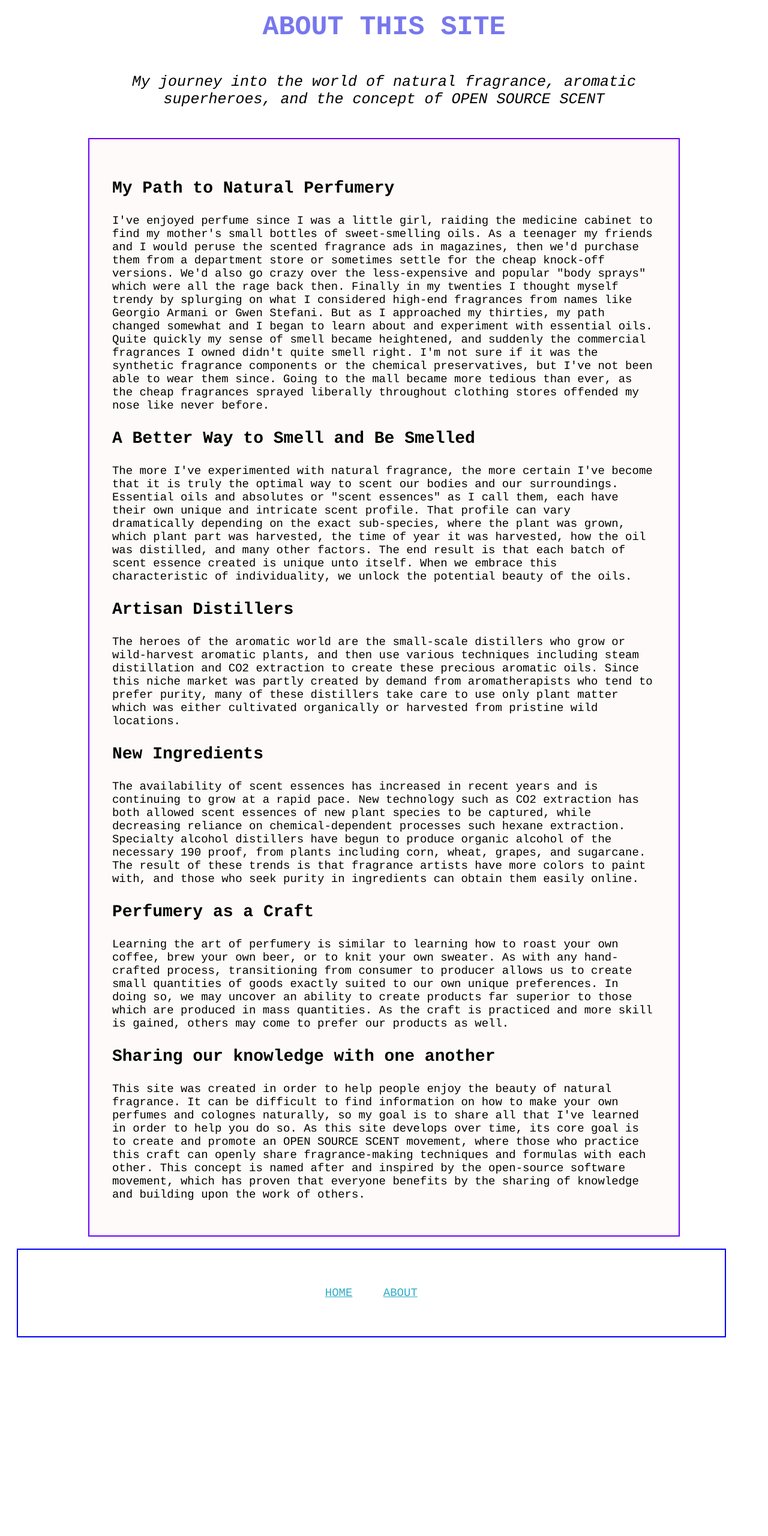
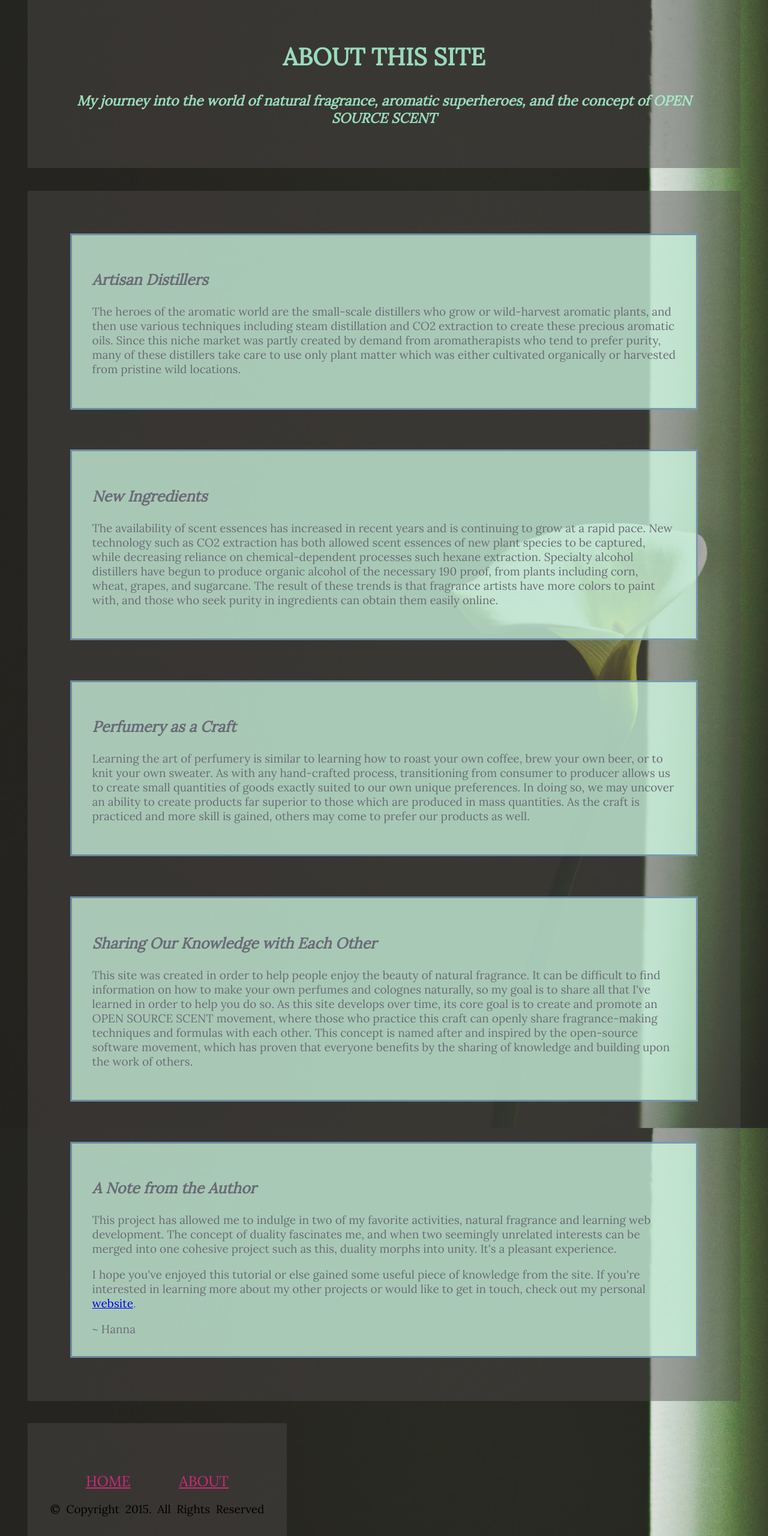
Before and after one commit to hanzbonanz/natural-fragrance, a plain HTML site: page about.html in a window 1280 px wide. Shown: the part 40-2600 px from the top of the page at 60% size. Before the commit the page ends 2289 px from the top, so only its background shows below. Drawn offline with Linux system fonts and the light colour scheme.

Commit message:
Upload correct version of website

```diff
--- a/about.html
+++ b/about.html
@@ -3,46 +3,64 @@
   <head>
     <title>About</title>
     <link type="text/css" rel="stylesheet" href="css/styles.css" media="all">
+    <link href='http://fonts.googleapis.com/css?family=Lora' rel='stylesheet' type='text/css'>
   </head>
 
   <body>
-    <h1>ABOUT THIS SITE </h1>
-
-    <p class="intro">My journey into the world of natural fragrance, aromatic superheroes, and the concept of OPEN SOURCE SCENT</p>
+    <div class="headline">
+      <h2>ABOUT THIS SITE </h2>
+      <h4 class="intro">My journey into the world of natural fragrance, aromatic superheroes, and the concept of OPEN SOURCE SCENT</h4>
+    </div>
 
     <div class="body">
+      <!-- <div class="section">
+        <h3>My Path to Natural Perfumery</h3>
+        <p>I've enjoyed perfume since I was a little girl, raiding the medicine cabinet to find my mother's small bottles of sweet-smelling oils. As a teenager my friends and I would peruse the scented fragrance ads in magazines, then we'd purchase them from a department store or sometimes settle for the cheap knock-off versions. We'd also go crazy over the less-expensive and popular "body sprays" which were all the rage back then. Finally in my twenties I thought myself trendy by splurging on what I considered high-end fragrances from names like Georgio Armani or Gwen Stefani. But as I approached my thirties, my path changed somewhat and I began to learn about and experiment with essential oils. Quite quickly my sense of smell became heightened, and suddenly the commercial fragrances I owned didn't quite smell right.  I'm not sure if it was the synthetic fragrance components or the chemical preservatives, but I've not been able to wear them since. Going to the mall became more tedious than ever, as the cheap fragrances sprayed liberally throughout clothing stores offended my nose like never before.</p>
+      </div> -->
 
-      <h3>My Path to Natural Perfumery</h3>
+      <!-- <div class="section">
+        <h3>A Better Way to Smell and Be Smelled</h3>
+        <p>The more I've experimented with natural fragrance, the more certain I've become that it is truly the optimal way to scent our bodies and our surroundings.  Essential oils and absolutes or "scent essences" as I call them, each have their  own unique and intricate scent profile. That profile can vary dramatically depending on the exact sub-species, where the plant was grown, which plant part was harvested, the time of year it was harvested, how the oil was distilled, and many other factors. The end result is that each batch of scent essence created is unique unto itself.  When we embrace this characteristic of individuality, we unlock the potential beauty of the oils. </p>
+      </div> -->
 
-      <p>I've enjoyed perfume since I was a little girl, raiding the medicine cabinet to find my mother's small bottles of sweet-smelling oils. As a teenager my friends and I would peruse the scented fragrance ads in magazines, then we'd purchase them from a department store or sometimes settle for the cheap knock-off versions. We'd also go crazy over the less-expensive and popular "body sprays" which were all the rage back then. Finally in my twenties I thought myself trendy by splurging on what I considered high-end fragrances from names like Georgio Armani or Gwen Stefani. But as I approached my thirties, my path changed somewhat and I began to learn about and experiment with essential oils. Quite quickly my sense of smell became heightened, and suddenly the commercial fragrances I owned didn't quite smell right.  I'm not sure if it was the synthetic fragrance components or the chemical preservatives, but I've not been able to wear them since. Going to the mall became more tedious than ever, as the cheap fragrances sprayed liberally throughout clothing stores offended my nose like never before.</p>
+      <div class="section">
+        <h3>Artisan Distillers</h3>
+        <p>The heroes of the aromatic world are the small-scale distillers who grow or wild-harvest aromatic plants, and then use various techniques including steam distillation and CO2 extraction to create these precious aromatic oils. Since this niche market was partly created by demand from aromatherapists who tend to prefer purity, many of these distillers take care to use only plant matter which was either cultivated organically or harvested from pristine wild locations. </p>
+      </div>
 
-      <h3>A Better Way to Smell and Be Smelled</h3>
+      <div class="section">
+        <h3>New Ingredients</h3>
+        <p>The availability of scent essences has increased in recent years and is continuing to grow at a rapid pace.  New technology such as CO2 extraction has both allowed scent essences of new plant species to be captured, while decreasing reliance on chemical-dependent processes such hexane extraction. Specialty alcohol distillers have begun to produce organic alcohol of the necessary 190 proof, from plants including corn, wheat, grapes, and sugarcane. The result of these trends is that fragrance artists have more colors to paint with, and those who seek purity in ingredients can obtain them easily online.</p>
+      </div>
 
-      <p>The more I've experimented with natural fragrance, the more certain I've become that it is truly the optimal way to scent our bodies and our surroundings.  Essential oils and absolutes or "scent essences" as I call them, each have their  own unique and intricate scent profile. That profile can vary dramatically depending on the exact sub-species, where the plant was grown, which plant part was harvested, the time of year it was harvested, how the oil was distilled, and many other factors. The end result is that each batch of scent essence created is unique unto itself.  When we embrace this characteristic of individuality, we unlock the potential beauty of the oils. </p>
-
-      <h3>Artisan Distillers</h3>
-
-      <p>The heroes of the aromatic world are the small-scale distillers who grow or wild-harvest aromatic plants, and then use various techniques including steam distillation and CO2 extraction to create these precious aromatic oils. Since this niche market was partly created by demand from aromatherapists who tend to prefer purity, many of these distillers take care to use only plant matter which was either cultivated organically or harvested from pristine wild locations. </p>
-
-      <h3>New Ingredients</h3>
-
-      <p>The availability of scent essences has increased in recent years and is continuing to grow at a rapid pace.  New technology such as CO2 extraction has both allowed scent essences of new plant species to be captured, while decreasing reliance on chemical-dependent processes such hexane extraction. Specialty alcohol distillers have begun to produce organic alcohol of the necessary 190 proof, from plants including corn, wheat, grapes, and sugarcane. The result of these trends is that fragrance artists have more colors to paint with, and those who seek purity in ingredients can obtain them easily online.</p>
-
-      <h3>Perfumery as a Craft</h3>
-
-      <p>Learning the art of perfumery is similar to learning how to roast your own coffee, brew your own beer, or to knit your own sweater. As with any hand-crafted process, transitioning from  consumer to producer allows us to create small quantities of goods exactly suited to our own unique preferences. In doing so, we may uncover an ability to create products far superior to those which are produced in mass quantities. As the craft is practiced and more skill is gained, others may come to prefer our products as well. </p>
-
+      <div class="section">
+        <h3>Perfumery as a Craft</h3>
+        <p>Learning the art of perfumery is similar to learning how to roast your own coffee, brew your own beer, or to knit your own sweater. As with any hand-crafted process, transitioning from  consumer to producer allows us to create small quantities of goods exactly suited to our own unique preferences. In doing so, we may uncover an ability to create products far superior to those which are produced in mass quantities. As the craft is practiced and more skill is gained, others may come to prefer our products as well. </p>
+      </div>
       <!-- <p>The fragrance industry has traditionally been shrouded in secrecy, and their are two reasons for this. The first is to avoid someone copying a successful formula, the second (and more disturbing) is so that they can include potentially hazardous synthetic chemicals in their formula. The FDA specifically allows this, since they consider a fragrance to be a confidential trade secret. </p> -->
 
-      <h3>Sharing our knowledge with one another</h3>
+      <div class="section">
+        <h3>Sharing Our Knowledge with Each Other</h3>
+        <p>This site was created in order to help people enjoy the beauty of natural fragrance. It can be difficult to find information on how to make your own perfumes and colognes naturally, so my goal is to share all that I've learned in order to help you do so. As this site develops over time, its core goal is to create and promote an OPEN SOURCE SCENT movement, where those who practice this craft can openly share fragrance-making techniques and formulas with each other. This concept is named after and inspired by the open-source software movement, which has proven that everyone benefits by the sharing of knowledge and building upon the work of others.</p>
+      </div>
 
-      <p>This site was created in order to help people enjoy the beauty of natural fragrance. It can be difficult to find information on how to make your own perfumes and colognes naturally, so my goal is to share all that I've learned in order to help you do so. As this site develops over time, its core goal is to create and promote an OPEN SOURCE SCENT movement, where those who practice this craft can openly share fragrance-making techniques and formulas with each other. This concept is named after and inspired by the open-source software movement, which has proven that everyone benefits by the sharing of knowledge and building upon the work of others.</p>
+      <div class="section">
+        <h3>A Note from the Author</h3>
+
+        <p>This project has allowed me to indulge in two of my favorite activities, natural fragrance and learning web development.  The concept of duality fascinates me, and when two seemingly unrelated interests can be merged into one cohesive project such as this, duality morphs into unity.  It's a pleasant experience.</p>
+
+        <p>I hope you've enjoyed this tutorial or else gained some useful piece of knowledge from the site. If you're interested in learning more about my other projects or would like to get in touch, check out my personal <a href="http://www.hanna.so">website</a>.</p>
+
+        ~ Hanna
+      </div>
+
     </div>
 
     <div class="footer">
       <br>
       <p><a class="footer_link" href="index.html">HOME</a> <a class="footer_link" href="about.html">ABOUT</a> </p>
-      <br>
+      <p style="word-spacing: .25em">&copy Copyright 2015. All Rights Reserved </p>
+
     </div>
 
   </body>
--- a/css/styles.css
+++ b/css/styles.css
@@ -1,93 +1,91 @@
 * {
-  font-family: courier;
+  font-family: 'Lora', serif;
   font-size: 19px;
   /*margin: 20px;*/
 }
 
+html {
+  background: url(../images/calla_lily.jpeg) no-repeat center center fixed;
+  -webkit-background-size: cover;
+  -moz-background-size: cover;
+  -o-background-size: cover;
+  background-size: cover;
+}
+
+
 h1 {
   font-size: 45px;
   font-weight: 600;
-  color: #7777ee;
   text-align: center;
-  margin-top: 60px;
 }
 
 h2 {
-  font-weight: 300;
+  font-size: 40px;
 }
 
 h3 {
-  font-size: 28px;
+  font-size: 25px;
+  font-style: italic;
 }
 
 h4 {
   font-style: italic;
+  text-align: center;
+  font-size: 23px;
 }
 
-p.intro {
-  /*width: 80%;*/
+
+/*p.intro {
+  color: black;
   font-style: italic;
   text-align: center;
-  margin-left: 11%;
-  margin-right: 11%;
+  margin-left: 4%;
+  margin-right: 4%;
   margin-top: 4%;
-  margin-bottom: 0;
+  margin-bottom: 4%;
   font-size: 25px;
+}*/
 
+.headline{
+  background-color: rgba(80, 76, 76, 0.43);
+  text-align: center;
+  color: rgba(168, 243, 206, 0.87);
+  margin: 3%;
+  padding: 3%;
 }
 
 .body {
-  /*width: 90%;*/
+  color: rgb(107, 107, 119);
   float: left;
-  background-color: #fffafa;
-  border: 2px solid rgb(107, 0, 254);
+  background-color: rgba(80, 76, 76, 0.43);
   padding: 3%;
-  margin-left: 11%;
-  margin-right: 11%;
-  margin-top: 4%;
-  margin-bottom: 0;
-
+  margin-left: 3%;
+  margin-right: 3%;
+  margin-bottom: 3%;
 }
 
 .section {
+  background-color: rgba(210, 255, 231, 0.73);
   float: left;
-  border: 2px solid green;
-  padding: 5%;
-  margin: 10px;
+  border: 3px solid rgba(61, 90, 144, 0.54);
+  padding: 3%;
+  margin: 3%;
 }
 
 .footer {
-  color: green;
-  font-style: bold;
+  word-spacing: 4em;
+  background-color: rgba(80, 76, 76, 0.43);
+  text-align: center;
+  margin-left: 3%;
+  margin-right: 3%;
+  margin-bottom: 3%;
+  padding: 3%;
   float: left;
-  border: 2px solid blue;
-  width: 90%;
-  padding: 20px;
-  margin: 20px;
-  text-align: center;
+  color: black;
 }
 
 .footer_link {
-  color: rgb(45, 171, 202);
+  font-size: 24px;
   text-align: center;
-  margin: 20px;
+  color: rgba(205, 42, 121, 1);
 }
-
-.sidebar {
-  float: right;
-  width: 20%;
-  background-color: rgba(51, 202, 174, 0.54);
-  border: 2px solid green;
-  padding: 1%;
-  margin: 0;
-
-}
-
-.sidebar_link {
-  float: center;
-  background-color: rgb(154, 248, 138);
-  border: 2px solid green;
-  text-align: center;
-  padding: 10px;
-  margin: 10px;
-}
```
Also changed, not shown: index.html (+47 -32 lines), favicon.ico (added), images/calla_lily.jpeg (added), images/geranium.jpeg (added), images/lavender_field.jpg (added).
